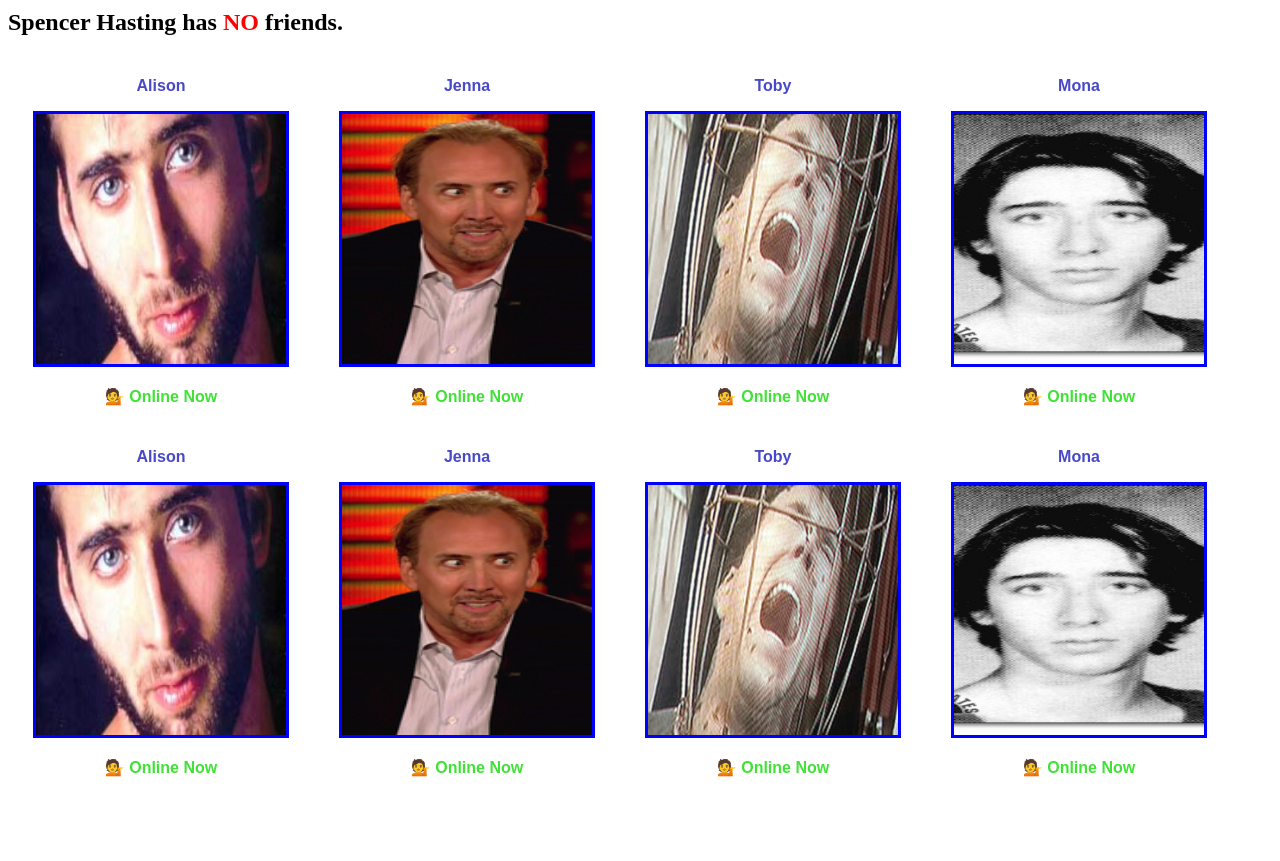
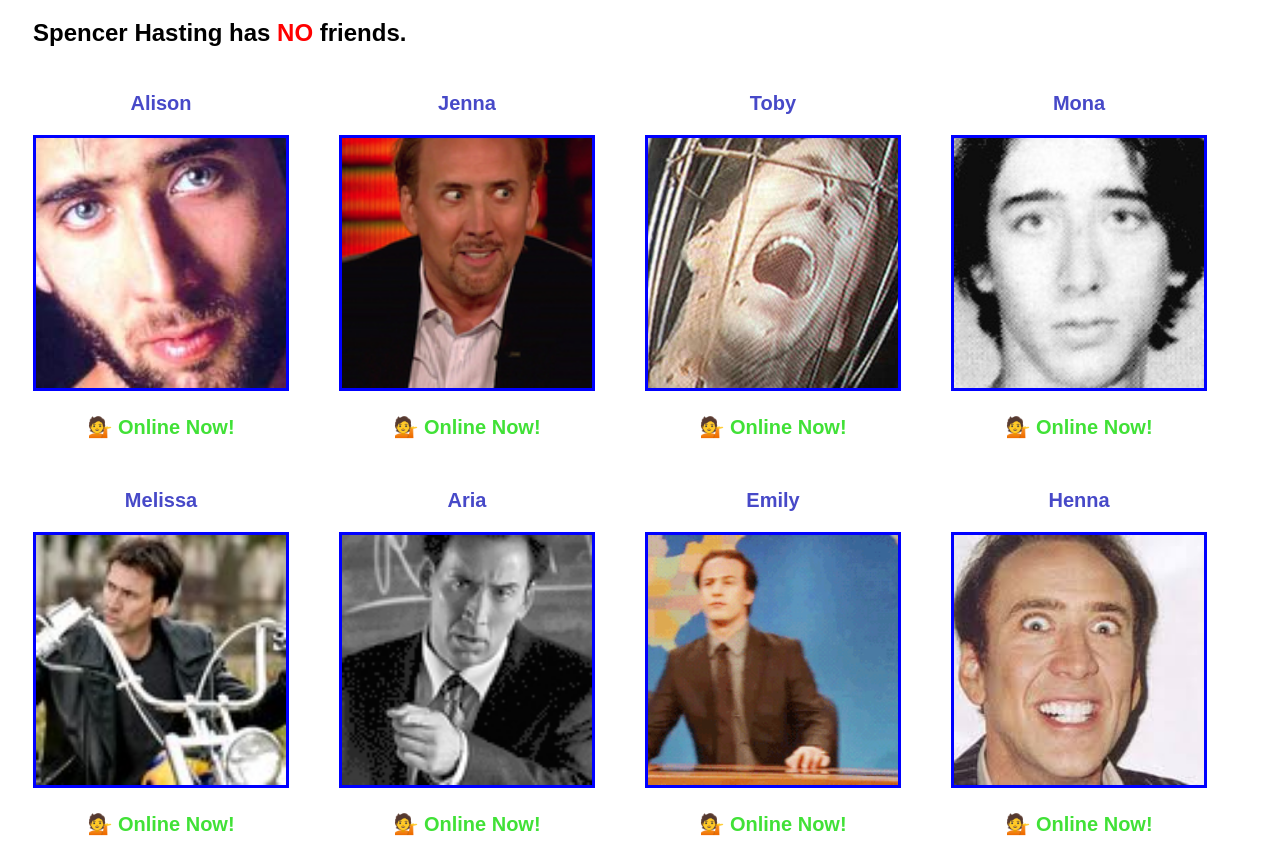
Before and after one commit to sailor27/top-8, a plain HTML site: page index.html in a window 1280 px wide. Shown: the part 91-952 px from the top of the page. Before the commit the page ends 889 px from the top, so only its background shows below. Drawn offline with Linux system fonts and the light colour scheme.

Commit message:
Use object-fit to center and crop images. Style text.

```diff
--- a/css/styles.css
+++ b/css/styles.css
@@ -12,18 +12,29 @@ p {
   font-family: sans-serif;
   color: #4749C8;
   font-weight: bold;
+  font-size: 20px;
 }
 img {
   width: 250px;
   height: 250px;
   border-style:solid;
   border-color: blue;
+  object-fit: cover;
 }
 
 h1 {
-  background-color: orange;
-  padding: 10px;
-  color:
+  background-color: #FAC06C;
+  padding: 15px;
+  color:#FF7000;
+  font-family: sans-serif;
+  margin-left: 20px;
+  font-size: 2em;
+}
+
+h2{
+  font-weight: bold;
+  font-family: sans-serif;
+  margin-left: 25px;
 }
 
 .online {
--- a/index.html
+++ b/index.html
@@ -11,51 +11,51 @@
     <div class="profile-space">
       <p>Alison </p>
       <img src="img/nic1.jpg" alt="Nic 1">
-      <p class= "online"> &#128129; Online Now</p>
+      <p class= "online"> &#128129; Online Now!</p>
     </div>
 
     <div class="profile-space">
       <p>Jenna </p>
       <img src="img/nic2.jpg" alt="Nic 2">
-      <p class= "online"> &#128129; Online Now</p>
+      <p class= "online"> &#128129; Online Now!</p>
     </div>
 
     <div class="profile-space">
       <p>Toby </p>
       <img src="img/nic3.jpg" alt="Nic 3">
-      <p class= "online"> &#128129; Online Now</p>
+      <p class= "online"> &#128129; Online Now!</p>
     </div>
 
     <div class="profile-space">
       <p>Mona </p>
       <img src="img/nic4.jpg" alt="Nic 4">
-    <p class= "online"> &#128129; Online Now</p>
+    <p class= "online"> &#128129; Online Now!</p>
     </div>
 
     <br>
 
     <div class="profile-space">
-      <p>Alison </p>
-      <img src="img/nic1.jpg" alt="Nic 1">
-    <p class= "online"> &#128129; Online Now</p>
+      <p>Melissa </p>
+      <img src="img/nic5.jpg" alt="Nic 5">
+    <p class= "online"> &#128129; Online Now!</p>
     </div>
 
     <div class="profile-space">
-      <p>Jenna </p>
-      <img src="img/nic2.jpg" alt="Nic 2">
-      <p class= "online"> &#128129; Online Now</p>
+      <p>Aria </p>
+      <img src="img/nic6.jpg" alt="Nic 6">
+      <p class= "online"> &#128129; Online Now!</p>
     </div>
 
     <div class="profile-space">
-      <p>Toby </p>
-      <img src="img/nic3.jpg" alt="Nic 3">
-      <p class= "online"> &#128129; Online Now</p>
+      <p>Emily </p>
+      <img src="img/nic7.gif" alt="Nic 7">
+      <p class= "online"> &#128129; Online Now!</p>
     </div>
 
     <div class="profile-space">
-      <p>Mona </p>
-      <img src="img/nic4.jpg" alt="Nic 4">
-    <p class= "online"> &#128129; Online Now</p>
+      <p>Henna </p>
+      <img src="img/nic8.jpeg" alt="Nic 8">
+    <p class= "online"> &#128129; Online Now!</p>
     </div>
 
   </body>
```
